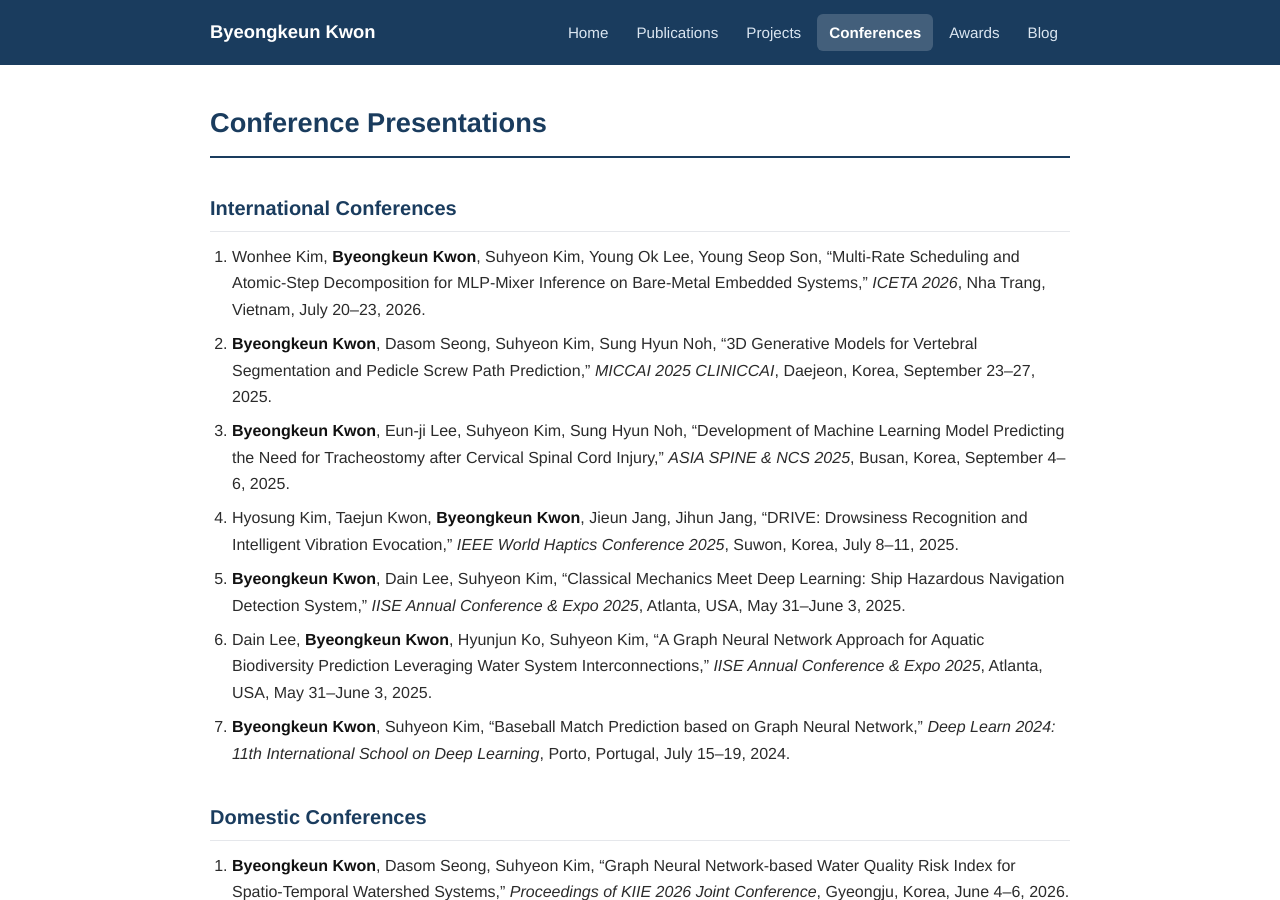
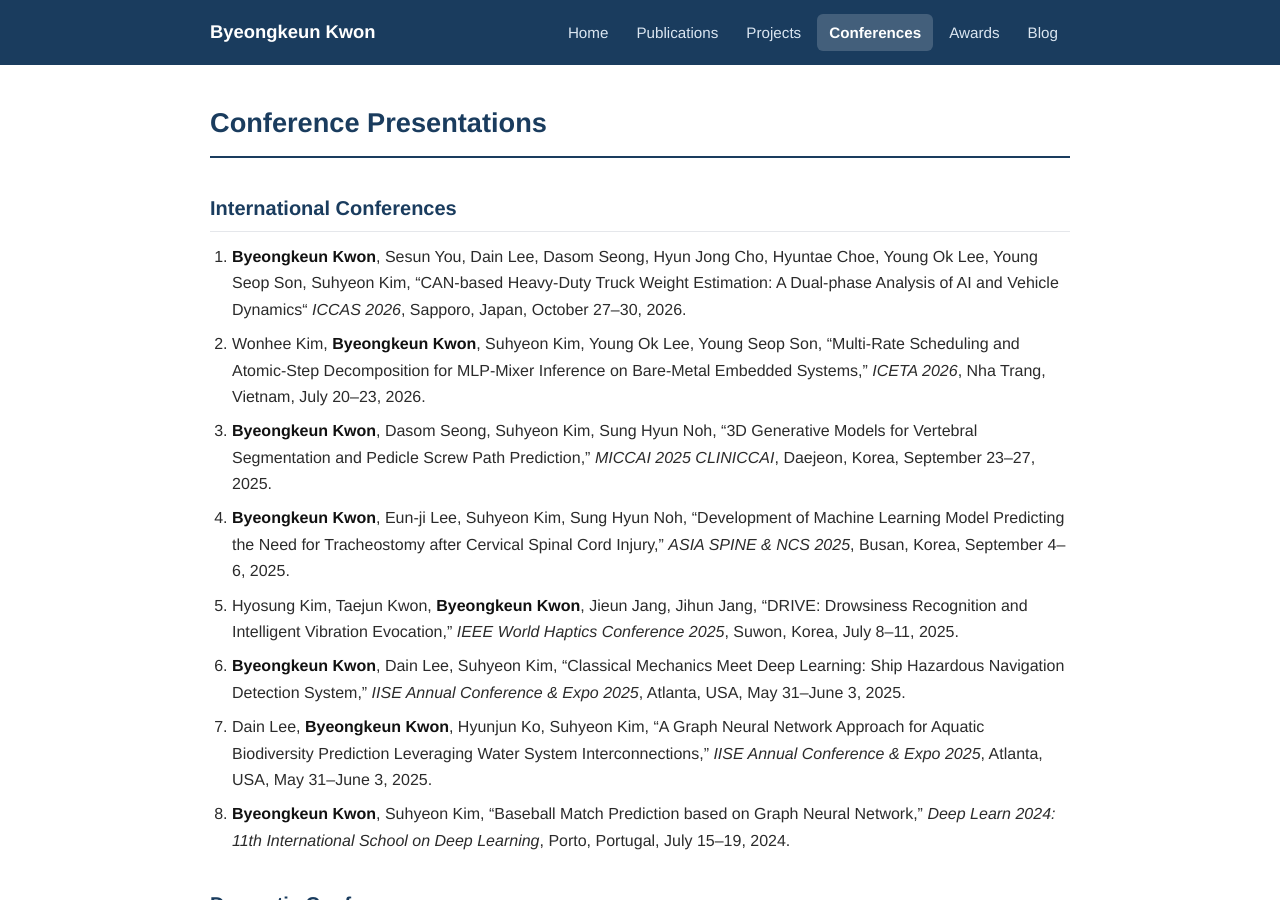
Before and after one commit to KwonBK0223/KwonBK0223.github.io, a Jekyll site: the page built from conferences.md, in a window 1280 px wide and 900 px high. Built offline with Jekyll 4.4.1, drawn with Linux system fonts in a browser that asks for light colours.

Commit message:
Update conferences.md

```diff
--- a/conferences.md
+++ b/conferences.md
@@ -8,13 +8,14 @@ permalink: /conferences
 
 ## International Conferences
 
-1. Wonhee Kim, **Byeongkeun Kwon**, Suhyeon Kim, Young Ok Lee, Young Seop Son, "Multi-Rate Scheduling and Atomic-Step Decomposition for MLP-Mixer Inference on Bare-Metal Embedded Systems," *ICETA 2026*, Nha Trang, Vietnam, July 20–23, 2026.
-2. **Byeongkeun Kwon**, Dasom Seong, Suhyeon Kim, Sung Hyun Noh, "3D Generative Models for Vertebral Segmentation and Pedicle Screw Path Prediction," *MICCAI 2025 CLINICCAI*, Daejeon, Korea, September 23–27, 2025.
-3. **Byeongkeun Kwon**, Eun-ji Lee, Suhyeon Kim, Sung Hyun Noh, "Development of Machine Learning Model Predicting the Need for Tracheostomy after Cervical Spinal Cord Injury," *ASIA SPINE & NCS 2025*, Busan, Korea, September 4–6, 2025.
-4. Hyosung Kim, Taejun Kwon, **Byeongkeun Kwon**, Jieun Jang, Jihun Jang, "DRIVE: Drowsiness Recognition and Intelligent Vibration Evocation," *IEEE World Haptics Conference 2025*, Suwon, Korea, July 8–11, 2025.
-5. **Byeongkeun Kwon**, Dain Lee, Suhyeon Kim, "Classical Mechanics Meet Deep Learning: Ship Hazardous Navigation Detection System," *IISE Annual Conference & Expo 2025*, Atlanta, USA, May 31–June 3, 2025.
-6. Dain Lee, **Byeongkeun Kwon**, Hyunjun Ko, Suhyeon Kim, "A Graph Neural Network Approach for Aquatic Biodiversity Prediction Leveraging Water System Interconnections," *IISE Annual Conference & Expo 2025*, Atlanta, USA, May 31–June 3, 2025.
-7. **Byeongkeun Kwon**, Suhyeon Kim, "Baseball Match Prediction based on Graph Neural Network," *Deep Learn 2024: 11th International School on Deep Learning*, Porto, Portugal, July 15–19, 2024.
+1. **Byeongkeun Kwon**, Sesun You, Dain Lee, Dasom Seong, Hyun Jong Cho, Hyuntae Choe, Young Ok Lee, Young Seop Son, Suhyeon Kim, “CAN-based Heavy-Duty Truck Weight Estimation: A Dual-phase Analysis of AI and Vehicle Dynamics“ *ICCAS 2026*, Sapporo, Japan, October 27–30, 2026.
+2. Wonhee Kim, **Byeongkeun Kwon**, Suhyeon Kim, Young Ok Lee, Young Seop Son, "Multi-Rate Scheduling and Atomic-Step Decomposition for MLP-Mixer Inference on Bare-Metal Embedded Systems," *ICETA 2026*, Nha Trang, Vietnam, July 20–23, 2026.
+3. **Byeongkeun Kwon**, Dasom Seong, Suhyeon Kim, Sung Hyun Noh, "3D Generative Models for Vertebral Segmentation and Pedicle Screw Path Prediction," *MICCAI 2025 CLINICCAI*, Daejeon, Korea, September 23–27, 2025.
+4. **Byeongkeun Kwon**, Eun-ji Lee, Suhyeon Kim, Sung Hyun Noh, "Development of Machine Learning Model Predicting the Need for Tracheostomy after Cervical Spinal Cord Injury," *ASIA SPINE & NCS 2025*, Busan, Korea, September 4–6, 2025.
+5. Hyosung Kim, Taejun Kwon, **Byeongkeun Kwon**, Jieun Jang, Jihun Jang, "DRIVE: Drowsiness Recognition and Intelligent Vibration Evocation," *IEEE World Haptics Conference 2025*, Suwon, Korea, July 8–11, 2025.
+6. **Byeongkeun Kwon**, Dain Lee, Suhyeon Kim, "Classical Mechanics Meet Deep Learning: Ship Hazardous Navigation Detection System," *IISE Annual Conference & Expo 2025*, Atlanta, USA, May 31–June 3, 2025.
+7. Dain Lee, **Byeongkeun Kwon**, Hyunjun Ko, Suhyeon Kim, "A Graph Neural Network Approach for Aquatic Biodiversity Prediction Leveraging Water System Interconnections," *IISE Annual Conference & Expo 2025*, Atlanta, USA, May 31–June 3, 2025.
+8. **Byeongkeun Kwon**, Suhyeon Kim, "Baseball Match Prediction based on Graph Neural Network," *Deep Learn 2024: 11th International School on Deep Learning*, Porto, Portugal, July 15–19, 2024.
 
 ## Domestic Conferences
 
```
